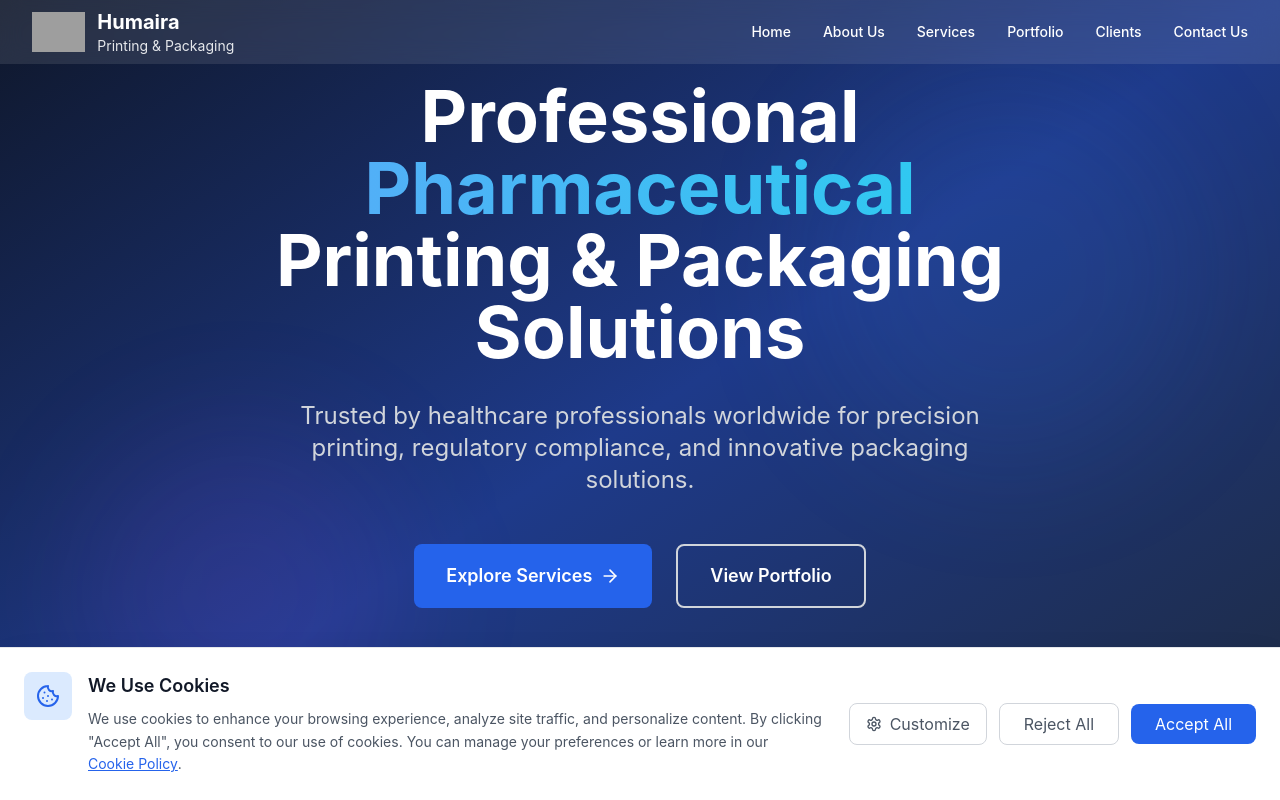
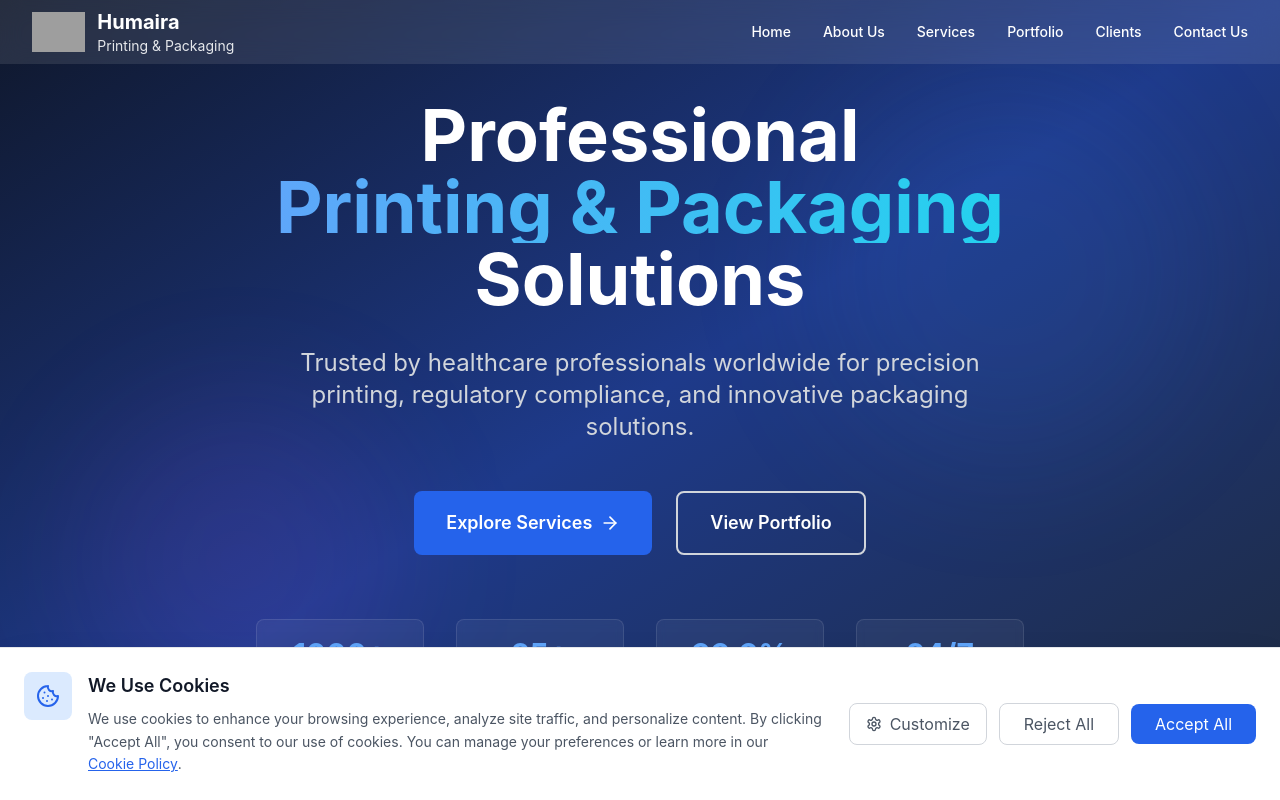
Before and after one commit to dxelnetwork/HumairaPrint, a React (Vite) app: page / in a window 1280 px wide. Shown: the top 800 px of the page. Built offline with nearby package versions, Linux system fonts and the light colour scheme; grey boxes are pictures that could not be loaded.

Commit message:
Updated Hero.tsx

```diff
--- a/src/components/Hero.tsx
+++ b/src/components/Hero.tsx
@@ -44,9 +44,9 @@ const Hero = () => {
           <h1 className="text-4xl sm:text-5xl md:text-7xl font-bold mb-8 leading-tight">
             Professional
             <span className="block bg-gradient-to-r from-blue-400 to-cyan-400 bg-clip-text text-transparent">
-              Pharmaceutical
+              Printing & Packaging
             </span>
-            <span className="block">Printing & Packaging Solutions</span>
+            <span className="block">Solutions</span>
           </h1>
 
           <p className="text-lg sm:text-xl md:text-2xl text-gray-300 mb-12 max-w-3xl mx-auto leading-relaxed">
```
